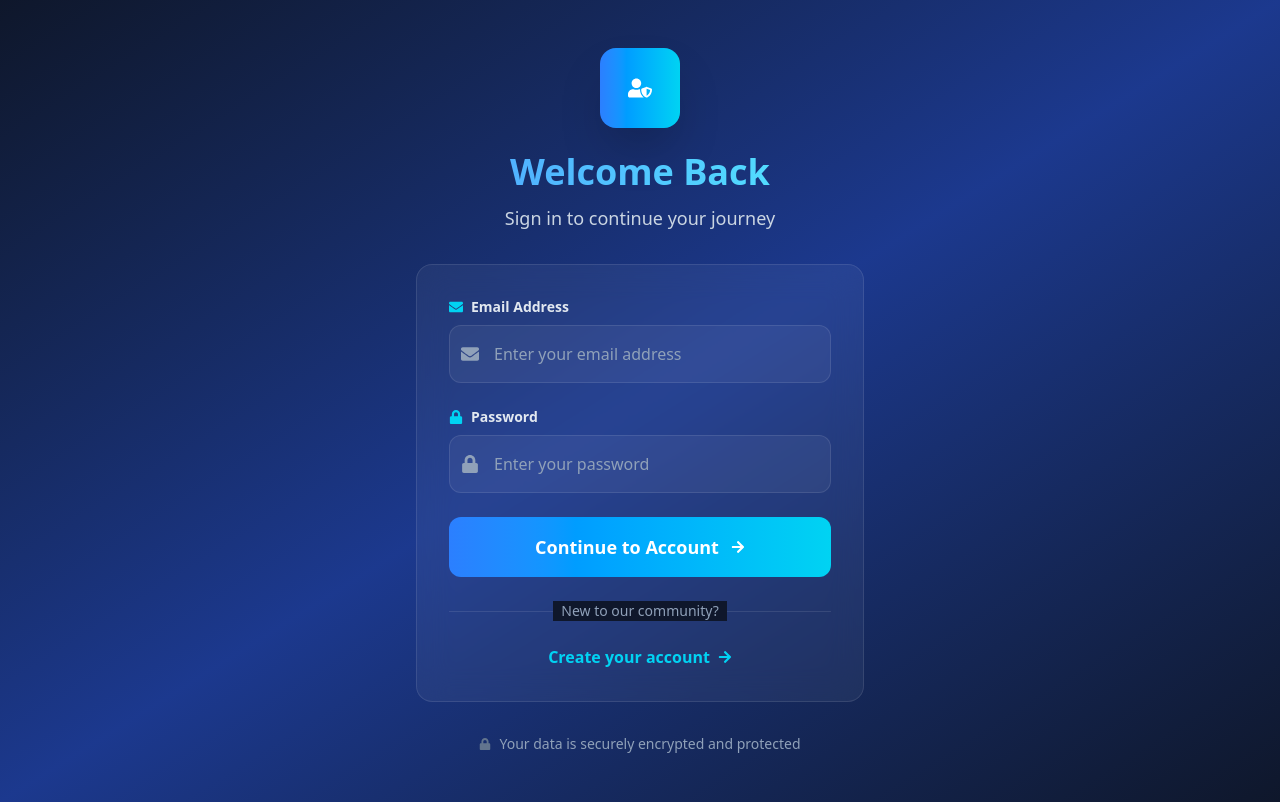
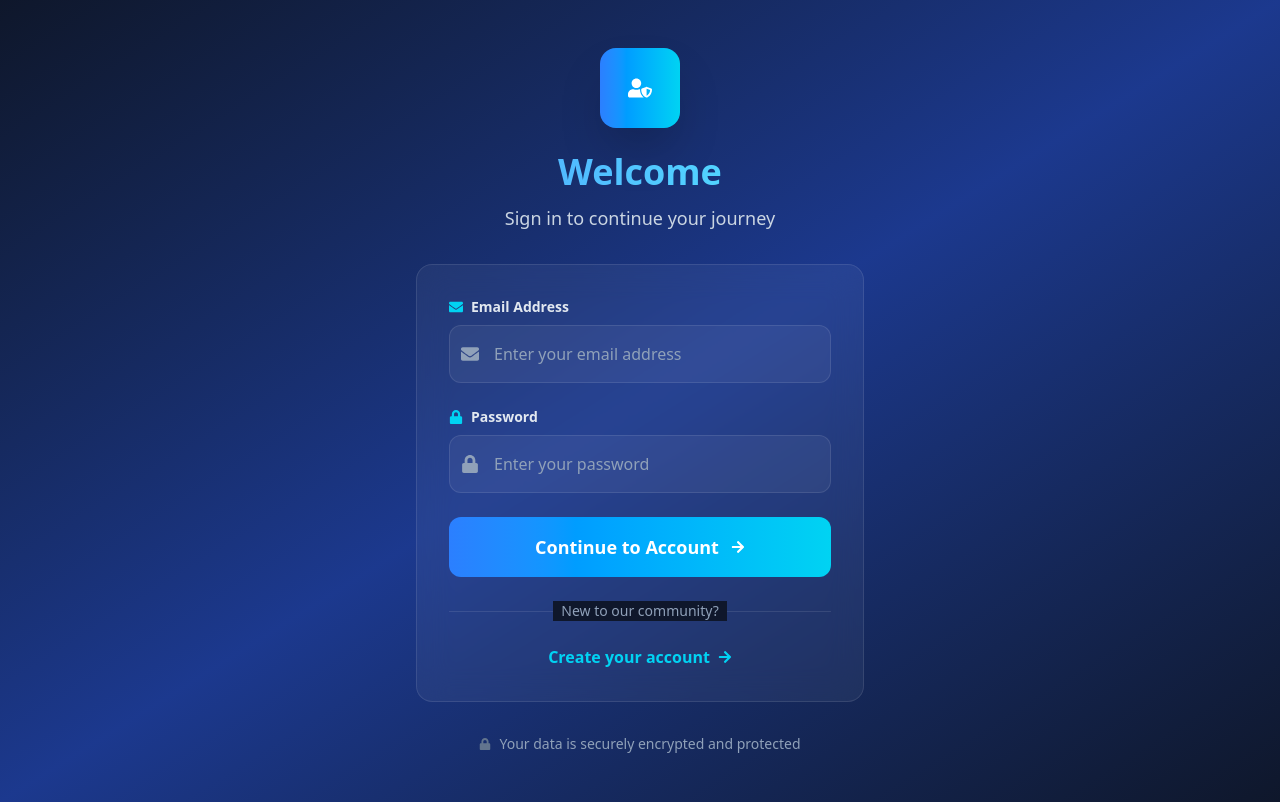
Before and after one commit to JosephOzomata/NaijaTax, a React (Vite) app: page /login in a window 1280 px wide. Built offline with nearby package versions, Linux system fonts and the light colour scheme.

Commit message:
login welcome change

```diff
--- a/src/pages/Login.jsx
+++ b/src/pages/Login.jsx
@@ -35,7 +35,7 @@ export default function Login() {
             <FaUserShield className="text-white text-2xl" />
           </div>
           <h2 className="text-4xl font-bold bg-gradient-to-r from-blue-400 to-cyan-300 bg-clip-text text-transparent mb-3">
-            Welcome Back
+            Welcome
           </h2>
           <p className="text-slate-300 text-lg">Sign in to continue your journey</p>
         </div>
```
